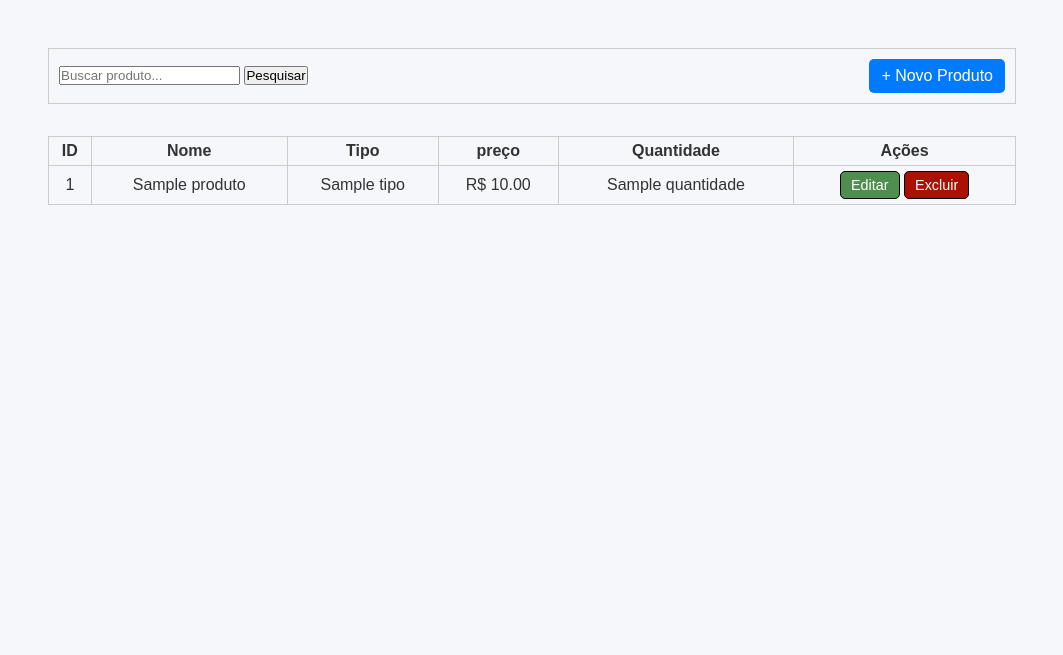
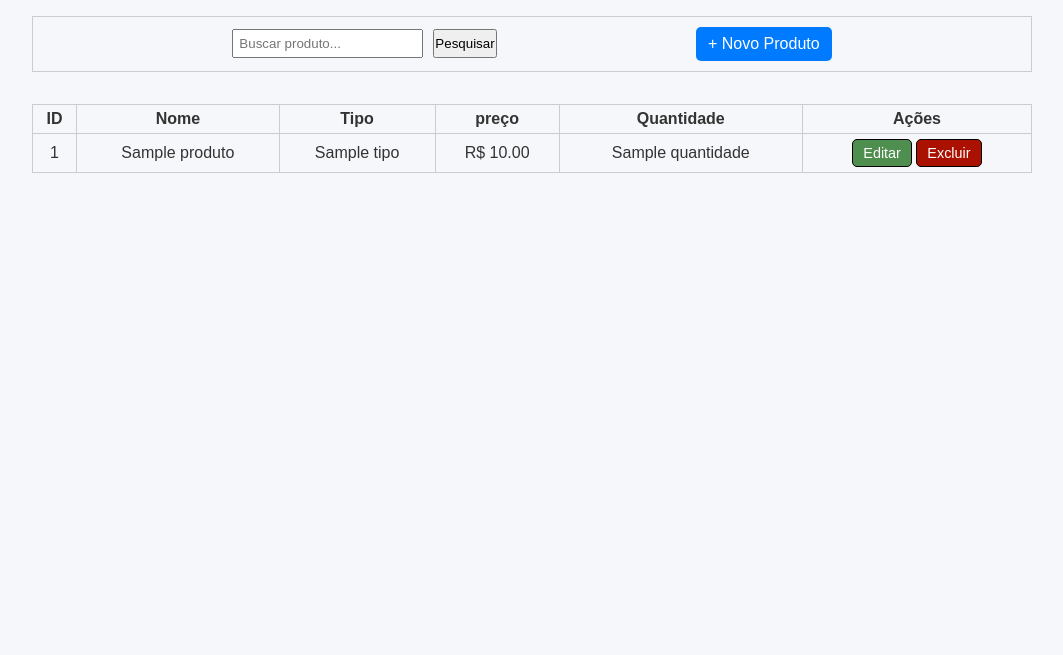
Before and after one commit to LeoDellAmatrice/TID-processo-seletivo, a Flask app: page / in a window 1280 px wide. Shown: the part 94-749 px from the top of the page, without its empty margins (108-1171 px from the left). Run offline with Flask 3, Linux system fonts and the light colour scheme; a database or web service that is not in the repository returns one stand-in record (values such as "Sample title"); some libraries are stand-ins or nearby versions.

Commit message:
Responsividade

```diff
--- a/static/css/base.css
+++ b/static/css/base.css
@@ -46,9 +46,11 @@ body {
 
 .container {
     flex: 1;
-    max-width: 1000px;
-    margin: 2rem auto;
+    width: 100%;
     padding: 1rem;
+    display: flex;
+    flex-direction: column;
+    align-items: center;
 }
 
 .footer {
--- a/static/css/index.css
+++ b/static/css/tables.css
@@ -1,15 +1,11 @@
-main {
-    width: 1000px;
-    margin: 0 auto;
-    padding: 1rem;
-}
-
 .actions {
-    width: 100%;
+    width: clamp(300px, 100%, 1000px);
     display: flex;
+    flex-wrap: wrap;
+    gap: 10px;
     border: 1px solid #ccc;
     padding: 10px;
-    justify-content: space-between;
+    justify-content: space-evenly;
     align-items: center;
 }
 
@@ -21,8 +17,19 @@ main {
     text-decoration: none;
 }
 
+form {
+    display: flex;
+    gap: 10px;
+}
+
+.div-table {
+    width: 100%;
+    overflow-x: scroll;
+    white-space: nowrap;
+}
+
 table {
-    width: 100%;
+    width: clamp(300px, 100%, 1000px);
     text-align: center;
     border-collapse: collapse;
     margin: 2rem auto;
@@ -63,3 +70,16 @@ tr:hover {
 .btn-excluir {
     background-color: #aa1100;
 }
+
+input, select {
+    width: 100%;
+    padding: 5px;
+}
+
+.btn-salvar {
+    background-color: #007BFF;
+    color: white;
+    padding: 8px 12px;
+    border-radius: 5px;
+    border: none;
+}
--- a/templates/index.html
+++ b/templates/index.html
@@ -1,7 +1,7 @@
 {%- extends "base.html" -%}
 
 {% block head %}
-    <link rel="stylesheet" href="{{ url_for('static', filename='css/index.css') }}">
+    <link rel="stylesheet" href="{{ url_for('static', filename='css/tables.css') }}">
 {% endblock %}
 
 {% block content %}
@@ -13,6 +13,7 @@
         <a href="/criar">+ Novo Produto</a>
     </div>
 
+    <div class="div-table">
     <table>
         <thead>
             <tr>
@@ -48,5 +49,7 @@
             {% endfor %}
         </tbody>
     </table>
+    </div>
+
 
 {% endblock %}
--- a/templates/novo.html
+++ b/templates/novo.html
@@ -1,7 +1,7 @@
 {%- extends "base.html" -%}
 
 {% block head %}
-    <link rel="stylesheet" href="{{ url_for('static', filename='css/novo.css') }}">
+    <link rel="stylesheet" href="{{ url_for('static', filename='css/tables.css') }}">
 {% endblock %}
 
 {% block content %}
--- a/templates/update.html
+++ b/templates/update.html
@@ -1,7 +1,7 @@
 {%- extends "base.html" -%}
 
 {% block head %}
-    <link rel="stylesheet" href="{{ url_for('static', filename='css/update.css') }}">
+    <link rel="stylesheet" href="{{ url_for('static', filename='css/tables.css') }}">
 {% endblock %}
 
 {% block content %}
```
Also changed, not shown: static/css/novo.css (deleted, +0 -30 lines), static/css/update.css (deleted, +0 -30 lines).
